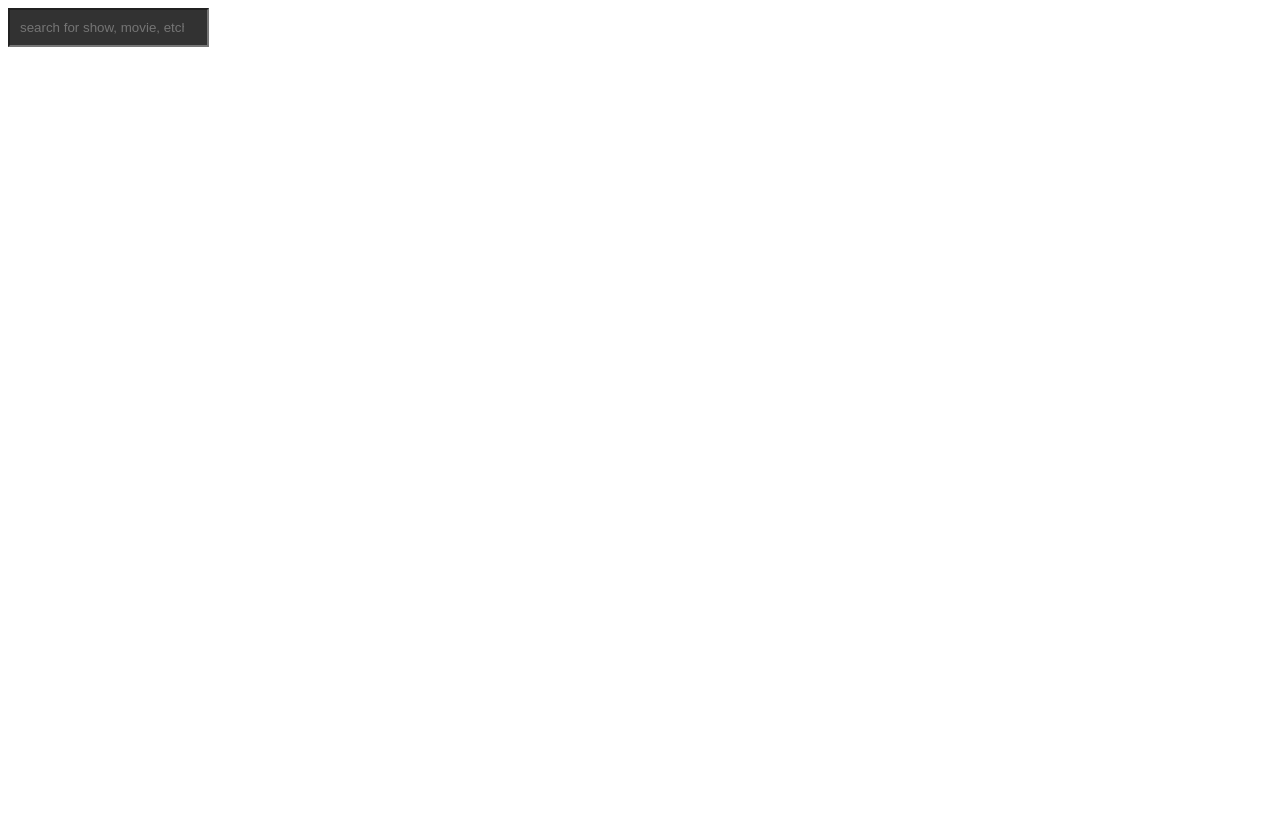
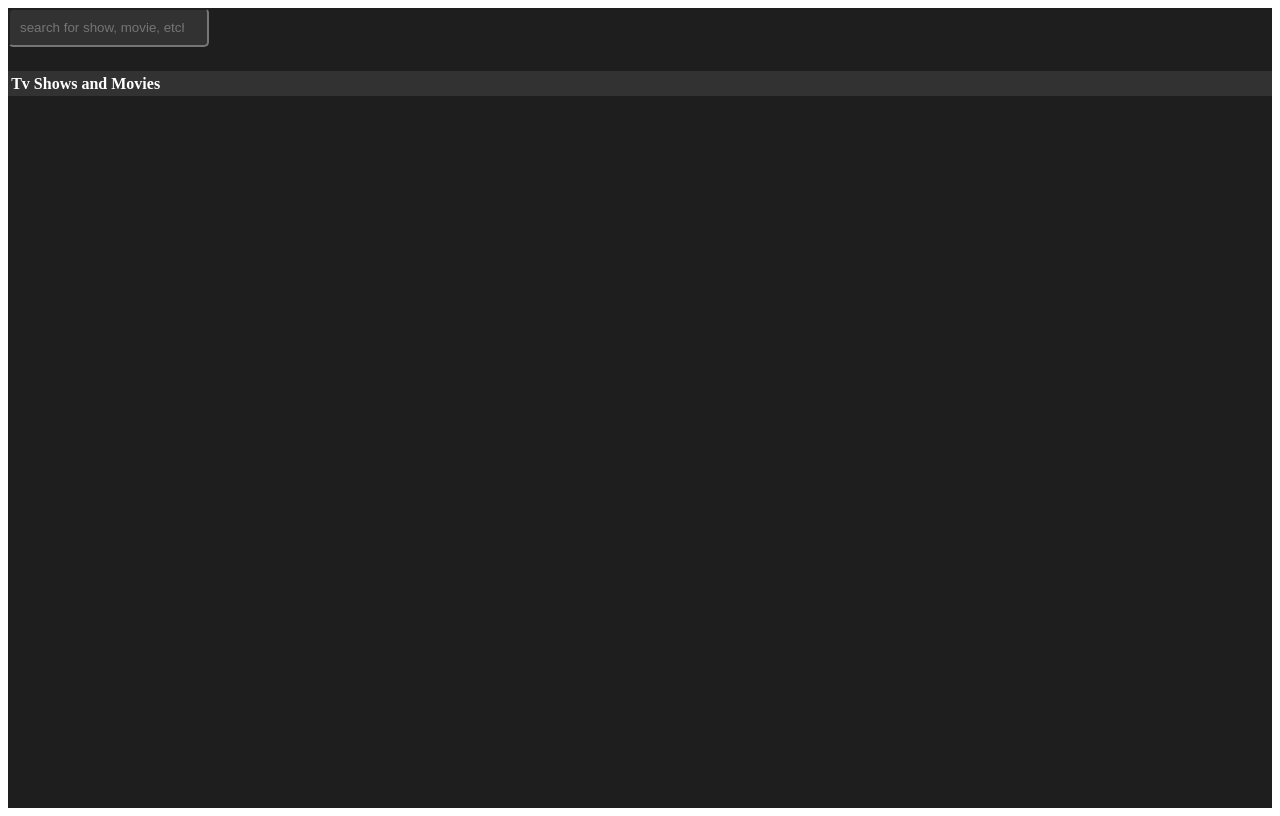
Before and after one commit to akilah-littlejohn/angular-ivy-mmojib, an Angular app: page / in a window 1280 px wide. Built offline with nearby package versions, Linux system fonts and the light colour scheme.

Commit message:
3 files modified

```diff
--- a/src/app/app.component.css
+++ b/src/app/app.component.css
@@ -1,5 +1,14 @@
-section {
+div {
 background-color: #1e1e1e;
 width: 100%;
+height: 100vh;
+color: #fff;
+}
+
+h1 {
+  background-color:#323232 ;
+  font-size: medium;
+  margin-top: 1.53em;
+  padding: .2em;
 
 }
--- a/src/app/app.component.html
+++ b/src/app/app.component.html
@@ -1,3 +1,4 @@
 <div class="section">
 <app-search></app-search>
+<h1>Tv Shows and Movies</h1>
 </div>
--- a/src/app/search/search.component.css
+++ b/src/app/search/search.component.css
@@ -1,4 +1,5 @@
 input {
   background-color: #323232;
   padding: 10px;
+  border-radius: 5px;
 }
```
